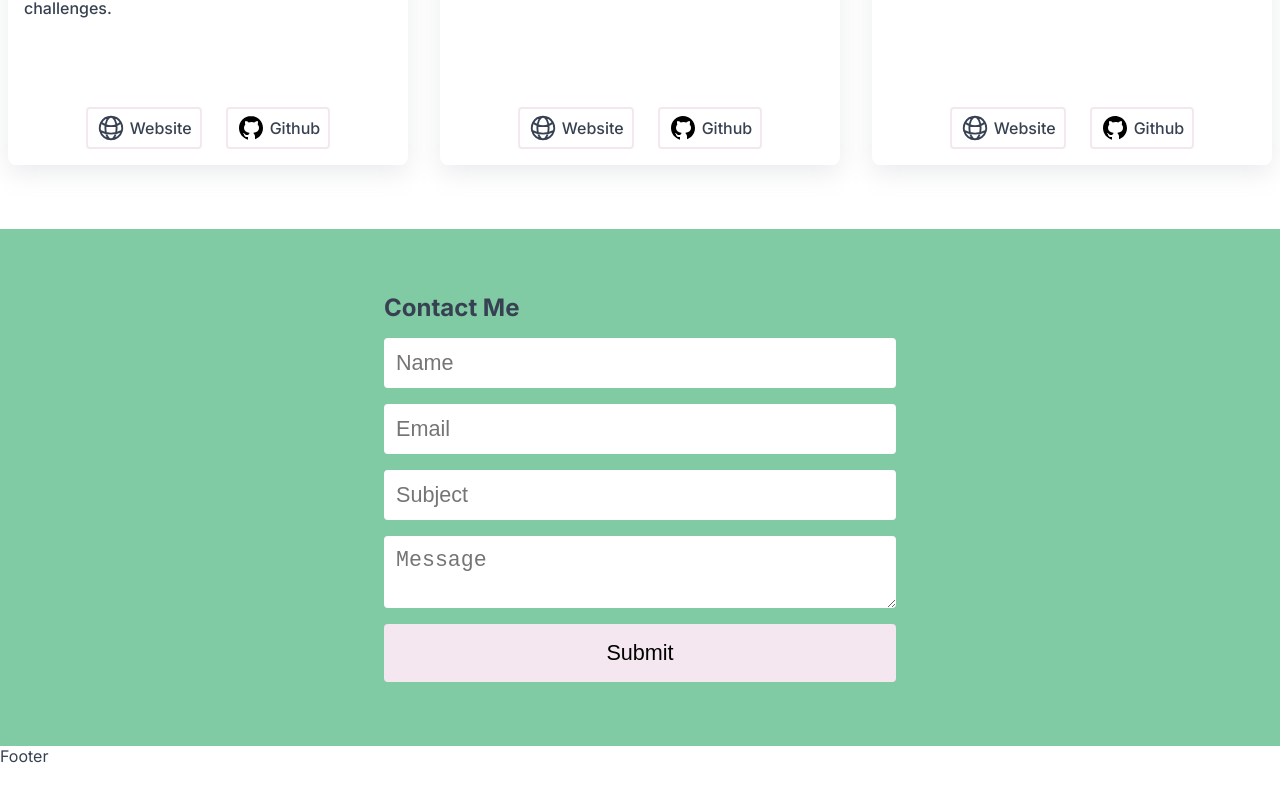
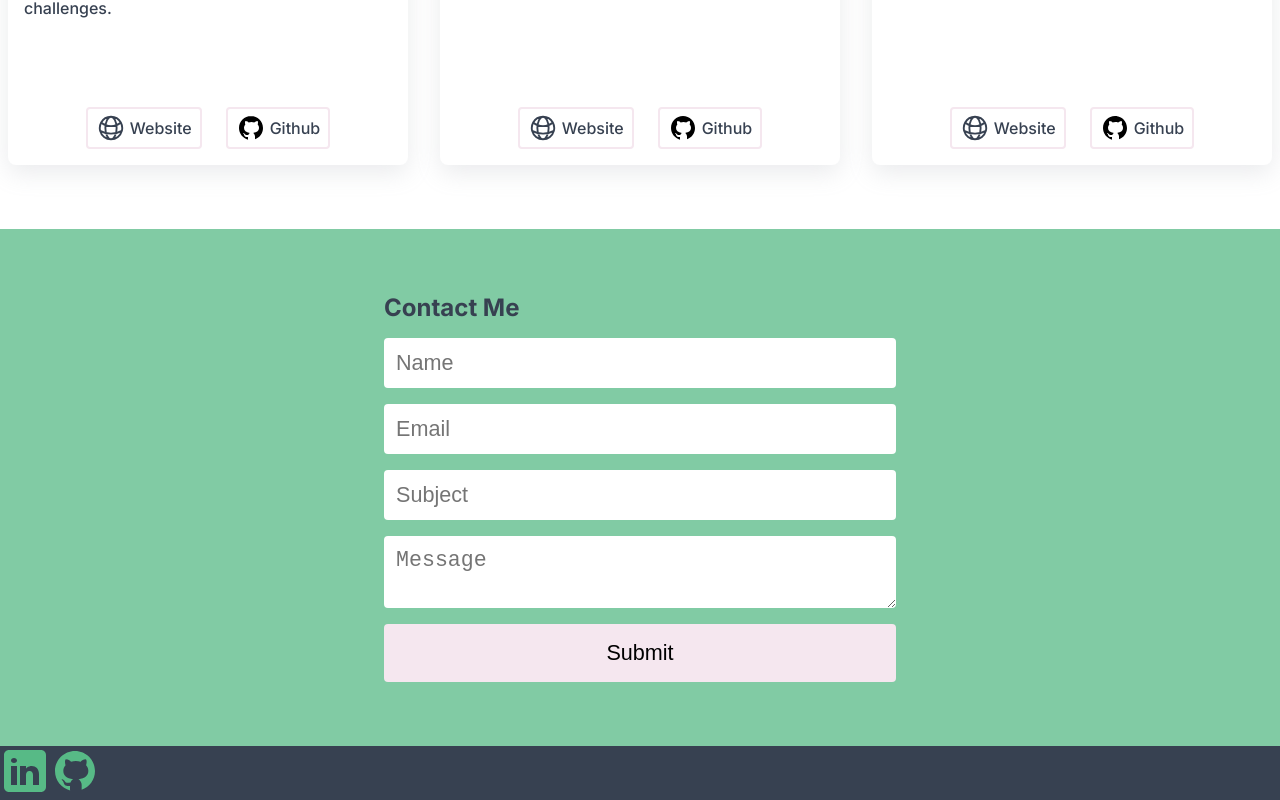
Before and after one commit to DanClubb/Personal-site-v2, a Next.js app: page / in a window 1280 px wide. Shown: the part 2138-2938 px from the top of the page. Before the commit the page ends 2904 px from the top, so only its background shows below. Built offline with nearby package versions, Linux system fonts and the light colour scheme; no server answers.

Commit message:
created footer

```diff
--- /dev/null
+++ b/src/app/_components/Footer.tsx
@@ -0,0 +1,25 @@
+import styles from "../styles/footer.module.css";
+import GithubLogo from "./icons/GithubLogo";
+import LinkedInLogo from "./icons/LinkedInLogo";
+export default function Footer() {
+    return (
+        <footer className={styles.footer}>
+            <div>
+                <a
+                    href="https://www.linkedin.com/in/dan-clubb/"
+                    target="_blank"
+                    title="LinkedIn"
+                >
+                    <LinkedInLogo />
+                </a>
+                <a
+                    href="https://github.com/DanClubb"
+                    target="_blank"
+                    title="Github"
+                >
+                    <GithubLogo />
+                </a>
+            </div>
+        </footer>
+    );
+}
--- a/src/app/layout.tsx
+++ b/src/app/layout.tsx
@@ -1,5 +1,6 @@
 import type { Metadata } from "next";
 import { Inter } from "next/font/google";
+import Footer from "./_components/Footer";
 import Header from "./_components/Header";
 import "./globals.css";
 
@@ -24,7 +25,7 @@ export default function RootLayout({
             <body className={`${inter.className} `}>
                 <Header />
                 <main>{children}</main>
-                <footer>Footer</footer>
+                <Footer />
             </body>
         </html>
     );
--- /dev/null
+++ b/src/app/styles/footer.module.css
@@ -0,0 +1,3 @@
+.footer {
+    background-color: var(--foreground);
+}
```
